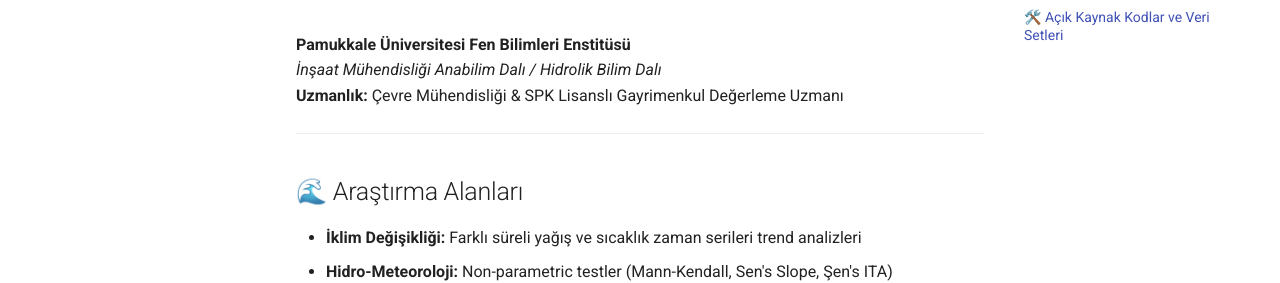
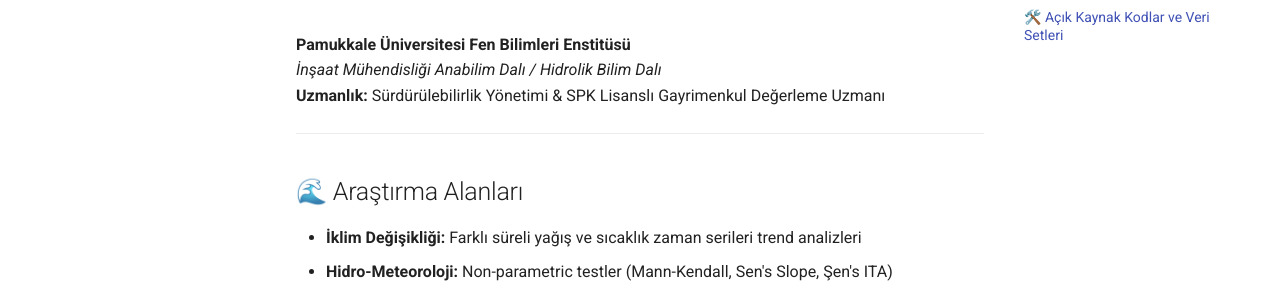
Before and after one commit to mkoztas/mkoztas.github.io, an MkDocs documentation site: the page built from docs/index.md, in a window 1280 px wide. Shown: the part 196-479 px from the top of the page. Built offline with MkDocs 1.6.1 and Material for MkDocs 9.7.7, drawn with Linux system fonts in a browser that asks for light colours.

Commit message:
Update index.md

```diff
--- a/docs/index.md
+++ b/docs/index.md
@@ -2,7 +2,7 @@
 
 **Pamukkale Üniversitesi Fen Bilimleri Enstitüsü**
 *İnşaat Mühendisliği Anabilim Dalı / Hidrolik Bilim Dalı*
-**Uzmanlık:** Çevre Mühendisliği & SPK Lisanslı Gayrimenkul Değerleme Uzmanı
+**Uzmanlık:** Sürdürülebilirlik Yönetimi & SPK Lisanslı Gayrimenkul Değerleme Uzmanı
 
 ---
 
```
